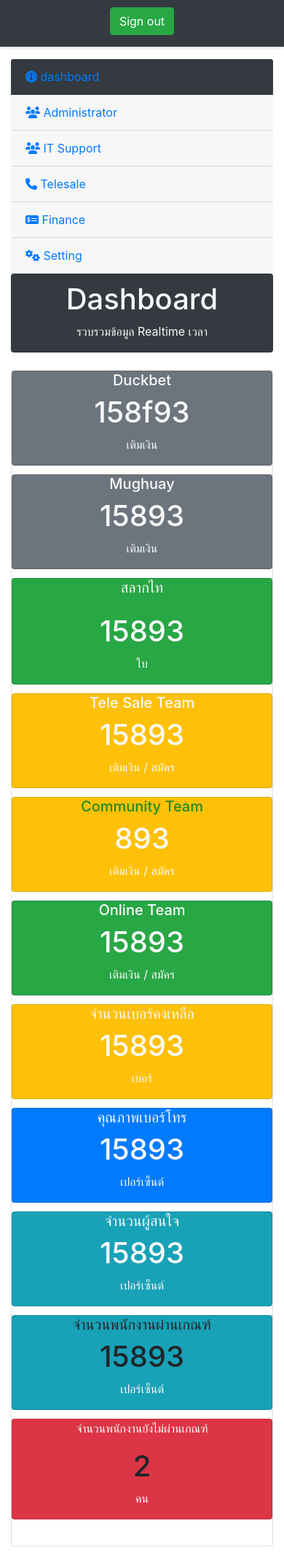
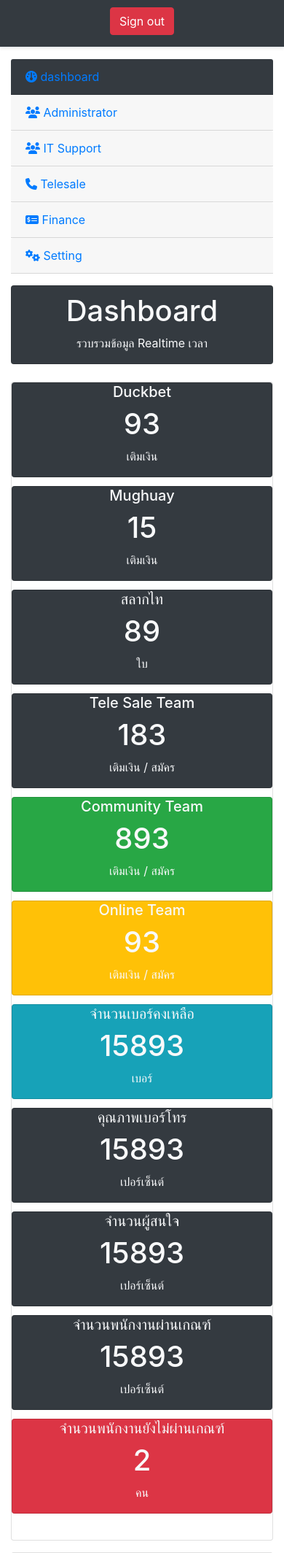
Before and after one commit to Telesale-Team/CHRM_Project, a Django app: page /dashboard/ in a window 390 px wide. Shown: the part 86-2214 px from the top of the page at 73% size. Run offline with Django 3.2, Linux system fonts and the light colour scheme; some libraries are stand-ins or nearby versions.

Commit message:
update13-2-66

```diff
--- a/teleapp/templates/base.html
+++ b/teleapp/templates/base.html
@@ -19,7 +19,7 @@
 <div class="container-fluid">
 
 	<div class="row">
-		<div class="col-sm-2">
+		<div class="col-sm-2 mb-3">
 			<div id="accordion" class="card-body-sm">
 
 					<div class="card-header bg-dark">
@@ -49,7 +49,7 @@
 					<div id="collapse0" class="collapse" data-parent="#accordion">
 
 						<ul>
-							<a class="nav-link" href="#">Add User</a>
+							<a class="nav-link" href="/register_form">Add User</a>
 							<a class="nav-link" href="#">Edit User</a>
 							<a class="nav-link" href="#">Import User</a>
 							<a class="nav-link" href="#">Exmport User</a>
@@ -122,19 +122,23 @@
 					<div id="collapse7" class="collapse" data-parent="#accordion">
 
 						<ul>
-							<a class="nav-link" href="#">{{user.id}}</a>
-							<a class="nav-link" href="#">Link</a>
-							<a class="nav-link" href="#">Link</a>
+							<a class="nav-link" href="/login">Login</a>
+							<a class="nav-link" href="#">Logout</a>
+							<a class="nav-link" href="/register_form">Register Form</a>
 						</ul>
 
 					</div>
 				</div>
 
 			</div>
+			<div>
+				{% block L1%}
+				{% endblock L1%}
+			</div>
 
 
 		</div>
-	  	<div class="col-sm-8 mb-3 ">
+	  	<div class="col-sm-8 mb-3">
 			<div class="card bg-dark">{% block c0 %} {% endblock c0 %}</div><br>
 			<div class="card ">{% block c1 %}{% endblock c1 %} </div>
 	  	</div>
--- a/teleapp/templates/dashboard.html
+++ b/teleapp/templates/dashboard.html
@@ -21,57 +21,57 @@
 
     <div class="card-columns">
 
-        <div class="card bg-secondary text-center text-light">
+        <div class="card bg-dark text-center text-light">
 
             <h5>Duckbet</h5>
-            <h1 class="card-text">158f93</h1>
+            <h1 class="card-text">93</h1>
             <p>เติมเงิน</p>
 
         </div>
 
 
-        <div class="card bg-secondary text-center text-light">
+        <div class="card bg-dark text-center text-light">
 
             <h5>Mughuay</h5>
-            <h1 class="card-text">15893</h1>
+            <h1 class="card-text">15</h1>
             <p>เติมเงิน</p>
 
         </div>
 
-        <div class="card bg-success text-center text-light">
+        <div class="card bg-dark text-center text-light">
 
-            <h5>สลากไท</p>
-            <h1 class="card-text">15893</h1>
+            <h5>สลากไท</h5>
+            <h1 class="card-text">89</h1>
             <p>ใบ</p>
 
         </div>
 
 
-        <div class="card bg-warning text-center text-light">
+        <div class="card bg-dark text-center text-light">
 
             <h5>Tele Sale Team</h5>
-            <h1 class="card-text">15893</h1>
-            <p>เติมเงิน / สมัคร</p>
-
-        </div>
-
-        <div class="card bg-warning text-center text-light">
-
-            <h5 style="color: forestgreen;">Community Team</h5>
-            <h1 class="card-text">893</h1>
+            <h1 class="card-text">183</h1>
             <p>เติมเงิน / สมัคร</p>
 
         </div>
 
         <div class="card bg-success text-center text-light">
 
-            <h5>Online Team</h5>
-            <h1 class="card-text">15893</h1>
+            <h5>Community Team</h5>
+            <h1 class="card-text">893</h1>
             <p>เติมเงิน / สมัคร</p>
 
         </div>
 
-        <div class="card bg-warning text-center text-light">
+        <div class="card badge-warning text-center text-light">
+
+            <h5>Online Team</h5>
+            <h1 class="card-text">93</h1>
+            <p>เติมเงิน / สมัคร</p>
+
+        </div>
+
+        <div class="card bg-info text-center text-light">
 
             <h5>จำนวนเบอร์คงเหลือ</h5>
             <h1 class="card-text">15893</h1>
@@ -79,7 +79,7 @@
 
         </div>
 
-        <div class="card bg-primary text-center text-light">
+        <div class="card bg-dark text-center text-light">
 
             <h5>คุณภาพเบอร์โทร</h5>
             <h1 class="card-text">15893</h1>
@@ -87,7 +87,7 @@
 
         </div>
 
-        <div class="card bg-info text-center text-light">
+        <div class="card bg-dark text-center text-light">
 
             <h5>จำนวนผู้สนใจ</h5>
             <h1 class="card-text">15893</h1>
@@ -95,7 +95,7 @@
 
         </div>
 
-        <div class="card bg-info text-center ">
+        <div class="card badge-dark text-center text-light">
 
             <h5 >จำนวนพนักงานผ่านเกณฑ์</h5>
             <h1 class="card-text">15893</h1>
@@ -103,9 +103,9 @@
 
         </div>
 
-        <div class="card bg-danger text-center ">
+        <div class="card badge-danger text-center text-light">
 
-            <p class=" text-light">จำนวนพนักงานยังไม่ผ่านเกณฑ์</p>
+            <h5 class=" text-light">จำนวนพนักงานยังไม่ผ่านเกณฑ์</h5>
             <h1 class="card-text">2</h1>
             <p class=" text-light">คน</p>
 
@@ -116,7 +116,13 @@
 </div><br>
 
 {% endblock c1 %}
+{% block c2%}
 
+
+
+
+
+{% endblock c2 %}
 
 {% block R1 %}
 <div class="card text-center">
--- a/teleapp/templates/navbar.html
+++ b/teleapp/templates/navbar.html
@@ -8,5 +8,5 @@
     <a class="p-2 text-light" href="#">ตำแหน่ง: {{user.profile.usertype}}</a>
     <a class="p-2 text-light" href="#">ชื่อ: {{user}}</a>
   </nav>
-  <a class="btn btn-success" href="#">Sign out</a>
+  <a class="btn btn-danger" href="#">Sign  out</a>
 </div>
--- a/teleapp/urls.py
+++ b/teleapp/urls.py
@@ -23,8 +23,11 @@
 urlpatterns = [
     path('admin/', admin.site.urls),
     path('', views.index,name='index.page'),
+    path('register_form/', views.register_form),
+    path('login/', views.login),
     path('dashboard/', views.dashboard),
     path('add_customer/', views.add_customer),
+
 
 ]
 
--- a/teleapp/views.py
+++ b/teleapp/views.py
@@ -2,6 +2,10 @@
 from django.http import HttpResponse
 from teleapp.models import *
 from django.contrib import messages
+from django.core.files.storage import FileSystemStorage
+from django.contrib.auth.models import User
+from django.contrib.auth import authenticate,login
+import datetime
 
 
 # Create your views here.
@@ -9,6 +13,11 @@
     persons = Profile.objects.all()
 
     return render(request,'index.html',{"persons":persons})
+
+def login(request):
+    persons = Profile.objects.all()
+
+    return render(request,'login.html',{"persons":persons})
 
 def dashboard(request):
     persons = Profile.objects.all()
@@ -19,3 +28,8 @@
     persons = Profile.objects.all()
 
     return render(request,'add_customer.html',{"persons":persons})
+
+def register_form(request):
+    persons = Profile.objects.all()
+
+    return render(request,'register_form.html',{"persons":persons})
--- a/telesale/settings.py
+++ b/telesale/settings.py
@@ -11,6 +11,7 @@
 """
 
 from pathlib import Path
+import os
 
 
 # Build paths inside the project like this: BASE_DIR / 'subdir'.
@@ -129,3 +130,8 @@
 # https://docs.djangoproject.com/en/3.2/ref/settings/#default-auto-field
 
 DEFAULT_AUTO_FIELD = 'django.db.models.BigAutoField'
+
+
+LOGIN_URL = 'login'
+LOGIN_REDIRECT_URL = 'dashboard-page'
+LOGOUT_REDIRECT_URL = 'login'
--- a/telesale/urls.py
+++ b/telesale/urls.py
@@ -16,8 +16,17 @@
 from django.contrib import admin
 from django.urls import path,include
 
+from . import settings
+from django.contrib.staticfiles.urls import static,staticfiles_urlpatterns
+from django.contrib.auth import views as auth_views
+
 urlpatterns = [
     path('admin/', admin.site.urls),
     path('', include("teleapp.urls")),
+    path('login/', auth_views.LoginView.as_view(template_name='html_template/login.html'),name='login'),
+    path('logout/', auth_views.LogoutView.as_view(template_name='html_template/logout.html'),name='logout'),
 
 ]
+
+urlpatterns += staticfiles_urlpatterns()
+urlpatterns += static( settings.MEDIA_URL,document_root = settings.MEDIA_ROOT )
```
Also changed, not shown: teleapp/templates/add_customer.html (+12 -5 lines), teleapp/templates/login.html (added, +44 -0 lines), teleapp/templates/register_form.html (added, +61 -0 lines), db.sqlite3.
